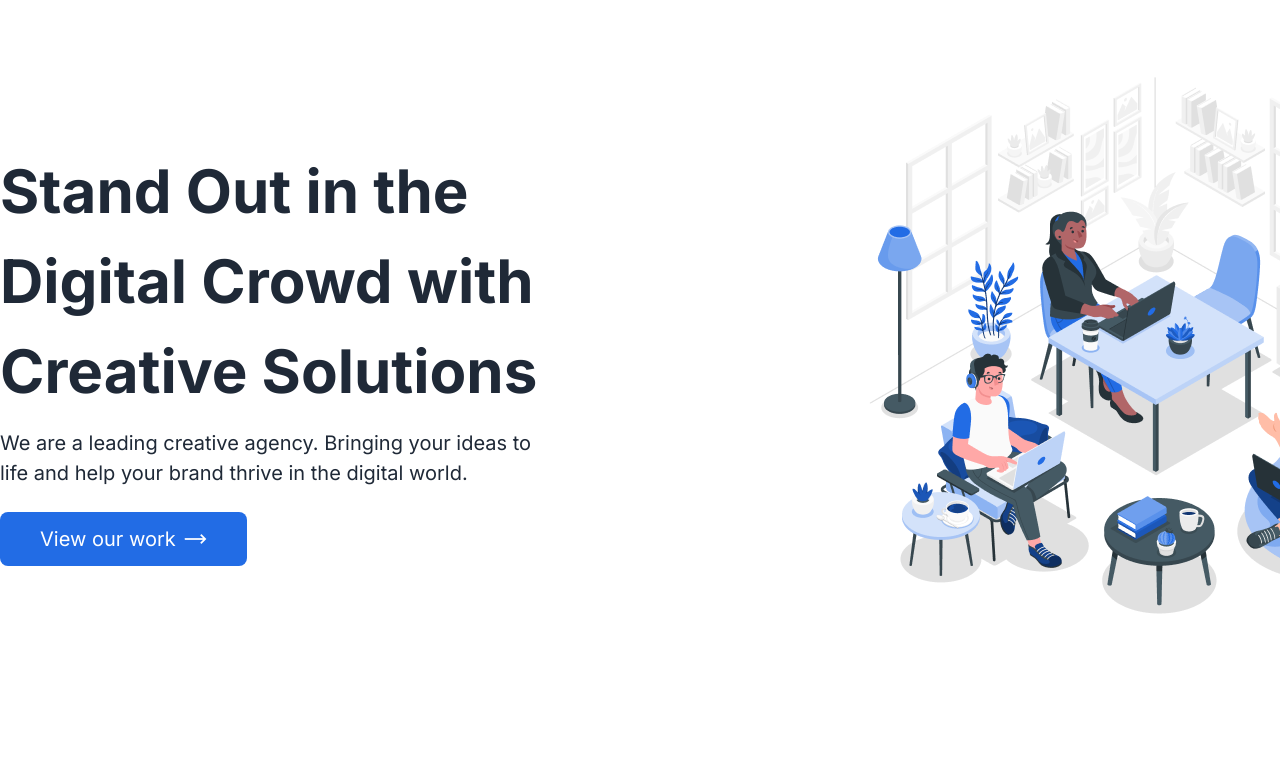
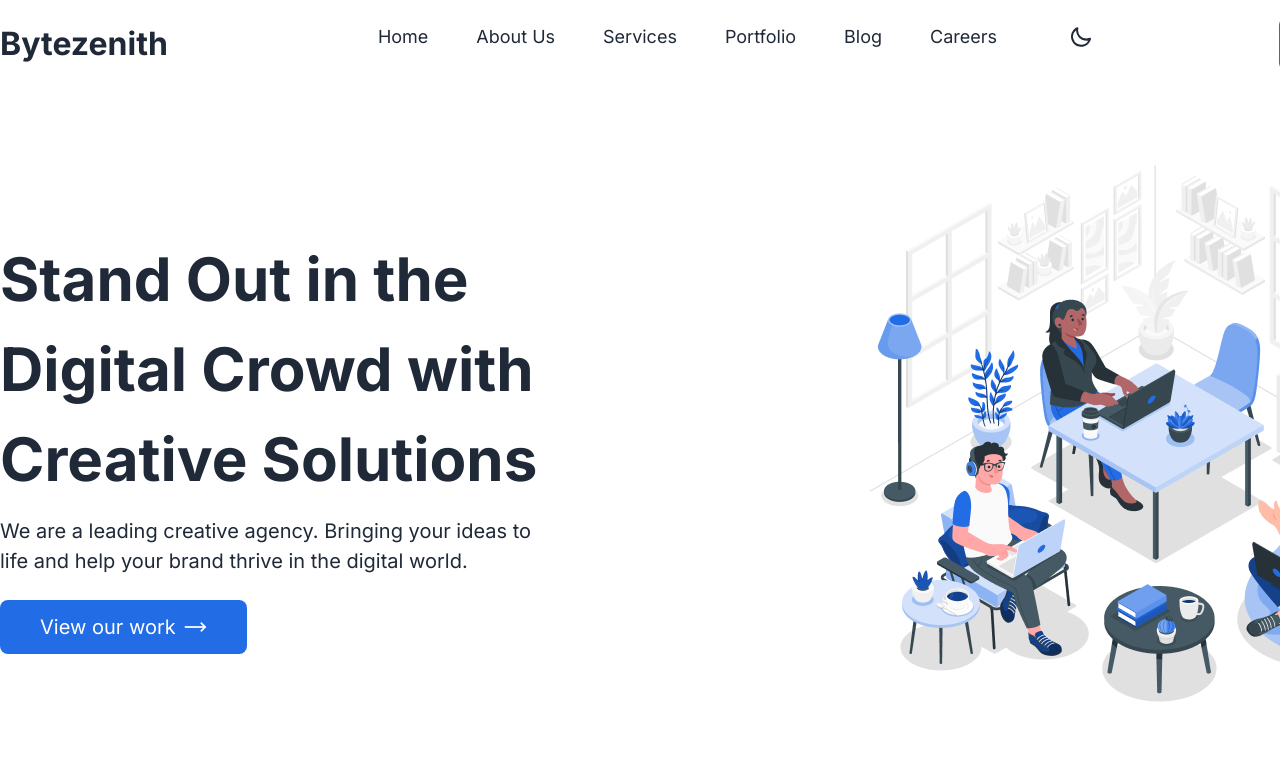
Before and after one commit to Mehetaj/agnc, a Next.js app: page / in a window 1280 px wide. Shown: the top 777 px of the page. Built offline with nearby package versions, Linux system fonts and the light colour scheme.

Commit message:
theme is now fully funtional

```diff
--- a/src/app/Shared/Navbar/Navbar.tsx
+++ b/src/app/Shared/Navbar/Navbar.tsx
@@ -20,26 +20,17 @@
   }, [theme]);
 
 
-  const handleTheme = (e) => {
-    if (e.target.checked) {
+  const handleTheme = () => {
+    if (theme === 'dark') {
       setTheme('light')
 
     }
-    else {
+    if (theme === 'light') {
       setTheme('dark')
+    } else {
+      setTheme('light')
     }
 
-  }
-
-  let prevScrollpos = window.scrollY;
-  window.onscroll = function () {
-    var currentScrollPos = window.scrollY;
-    if (prevScrollpos > currentScrollPos) {
-      document.getElementById("stickyNav").style.top = "0";
-    } else {
-      document.getElementById("stickyNav").style.top = "-90px";
-    }
-    prevScrollpos = currentScrollPos;
   }
 
   return (
@@ -121,6 +112,8 @@
                     <input
                       onClick={handleTheme}
                       type="checkbox" />
+
+
                     <svg className="swap-on fill-current w-6 h-6" xmlns="http://www.w3.org/2000/svg" viewBox="0 0 24 24"><path d="M5.64,17l-.71.71a1,1,0,0,0,0,1.41,1,1,0,0,0,1.41,0l.71-.71A1,1,0,0,0,5.64,17ZM5,12a1,1,0,0,0-1-1H3a1,1,0,0,0,0,2H4A1,1,0,0,0,5,12Zm7-7a1,1,0,0,0,1-1V3a1,1,0,0,0-2,0V4A1,1,0,0,0,12,5ZM5.64,7.05a1,1,0,0,0,.7.29,1,1,0,0,0,.71-.29,1,1,0,0,0,0-1.41l-.71-.71A1,1,0,0,0,4.93,6.34Zm12,.29a1,1,0,0,0,.7-.29l.71-.71a1,1,0,1,0-1.41-1.41L17,5.64a1,1,0,0,0,0,1.41A1,1,0,0,0,17.66,7.34ZM21,11H20a1,1,0,0,0,0,2h1a1,1,0,0,0,0-2Zm-9,8a1,1,0,0,0-1,1v1a1,1,0,0,0,2,0V20A1,1,0,0,0,12,19ZM18.36,17A1,1,0,0,0,17,18.36l.71.71a1,1,0,0,0,1.41,0,1,1,0,0,0,0-1.41ZM12,6.5A5.5,5.5,0,1,0,17.5,12,5.51,5.51,0,0,0,12,6.5Zm0,9A3.5,3.5,0,1,1,15.5,12,3.5,3.5,0,0,1,12,15.5Z" /></svg>
 
                     <svg className="swap-off fill-current w-6 h-6" xmlns="http://www.w3.org/2000/svg" viewBox="0 0 24 24"><path d="M21.64,13a1,1,0,0,0-1.05-.14,8.05,8.05,0,0,1-3.37.73A8.15,8.15,0,0,1,9.08,5.49a8.59,8.59,0,0,1,.25-2A1,1,0,0,0,8,2.36,10.14,10.14,0,1,0,22,14.05,1,1,0,0,0,21.64,13Zm-9.5,6.69A8.14,8.14,0,0,1,7.08,5.22v.27A10.15,10.15,0,0,0,17.22,15.63a9.79,9.79,0,0,0,2.1-.22A8.11,8.11,0,0,1,12.14,19.73Z" /></svg>
--- a/src/app/globals.css
+++ b/src/app/globals.css
@@ -61,20 +61,3 @@
     position: absolute;
     width: 30em;
 }
-
-
-.curvature {
-    border-top-left-radius: 35%;
-    border-top-right-radius: 35%;
-    background-color: #226CE5;
-    margin-top: -200px;
-}
-
-#stickyNav {
-    position: fixed;
-    top: 0;
-    width: 100%;
-    display: block;
-    transition: top 0.3s;
-    background-color: rgba(242, 240, 240, 0.941);
-}
```
